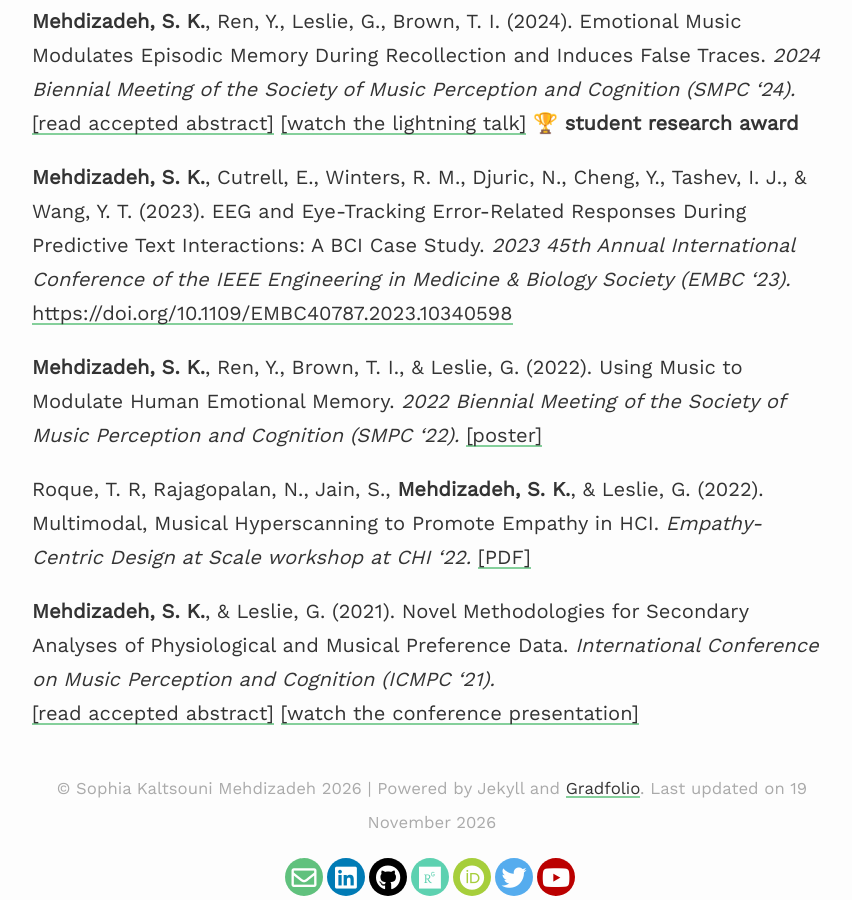
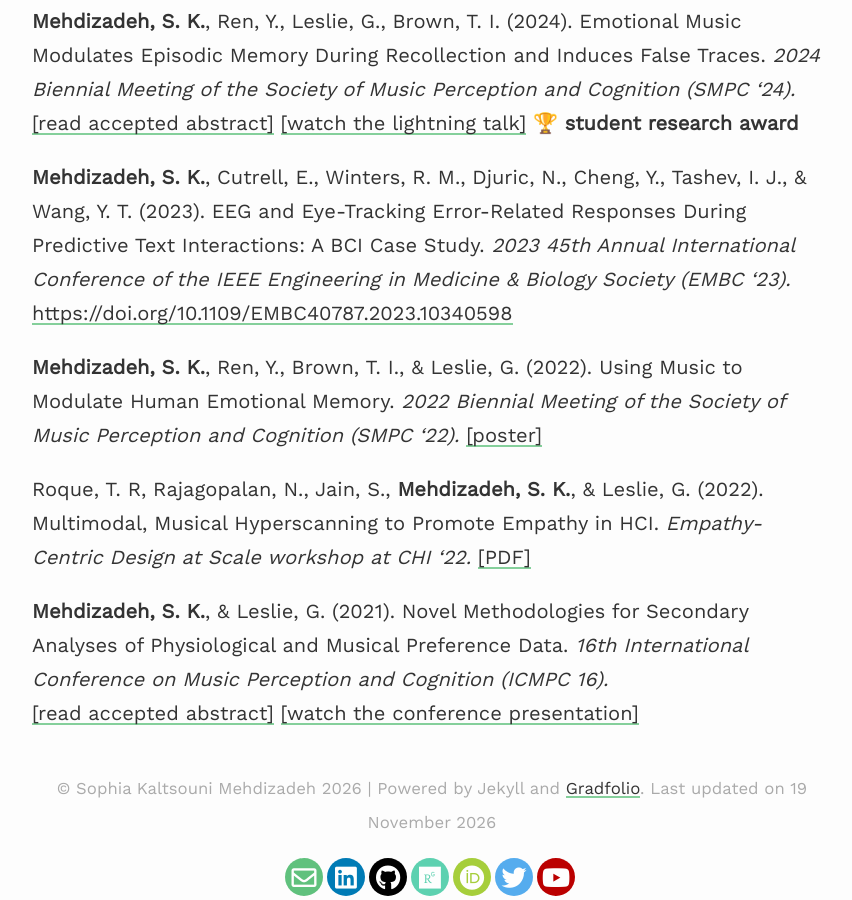
Before and after one commit to smehdizadeh/smehdizadeh.github.io, a Jekyll site: the page built from _pages/research.md, in a window 1280 px wide and 900 px high, scrolled down 1141 px. Shown: the whole window, without its empty margins (208-1060 px from the left). Built offline with Jekyll 4.4.1, drawn with Linux system fonts in a browser that asks for light colours; nearby versions of some CDN libraries.

Commit message:
Update research.md

```diff
--- a/_pages/research.md
+++ b/_pages/research.md
@@ -31,5 +31,5 @@ Ren, Y., **Mehdizadeh, S. K.**, Leslie, G., & Brown, T. I. (2024). Affective Mus
 
 Roque, T. R, Rajagopalan, N., Jain, S., **Mehdizadeh, S. K.**, & Leslie, G. (2022). Multimodal, Musical Hyperscanning to Promote Empathy in HCI. *Empathy-Centric Design at Scale workshop at CHI '22.* [[PDF]](/assets/files/EmpathiCH_2022.pdf)
 
-**Mehdizadeh, S. K.**, & Leslie, G. (2021). Novel Methodologies for Secondary Analyses of Physiological and Musical Preference Data. *International Conference on Music Perception and Cognition (ICMPC '21).*
+**Mehdizadeh, S. K.**, & Leslie, G. (2021). Novel Methodologies for Secondary Analyses of Physiological and Musical Preference Data. *16th International Conference on Music Perception and Cognition (ICMPC 16).*
 [[read accepted abstract]](https://drive.google.com/file/d/1DcnTH1uBwIJVBAmodJBx58SXxs5LyzT8/view?usp=sharing) [[watch the conference presentation]](https://youtu.be/3p1wVwXEl0Y)
```
